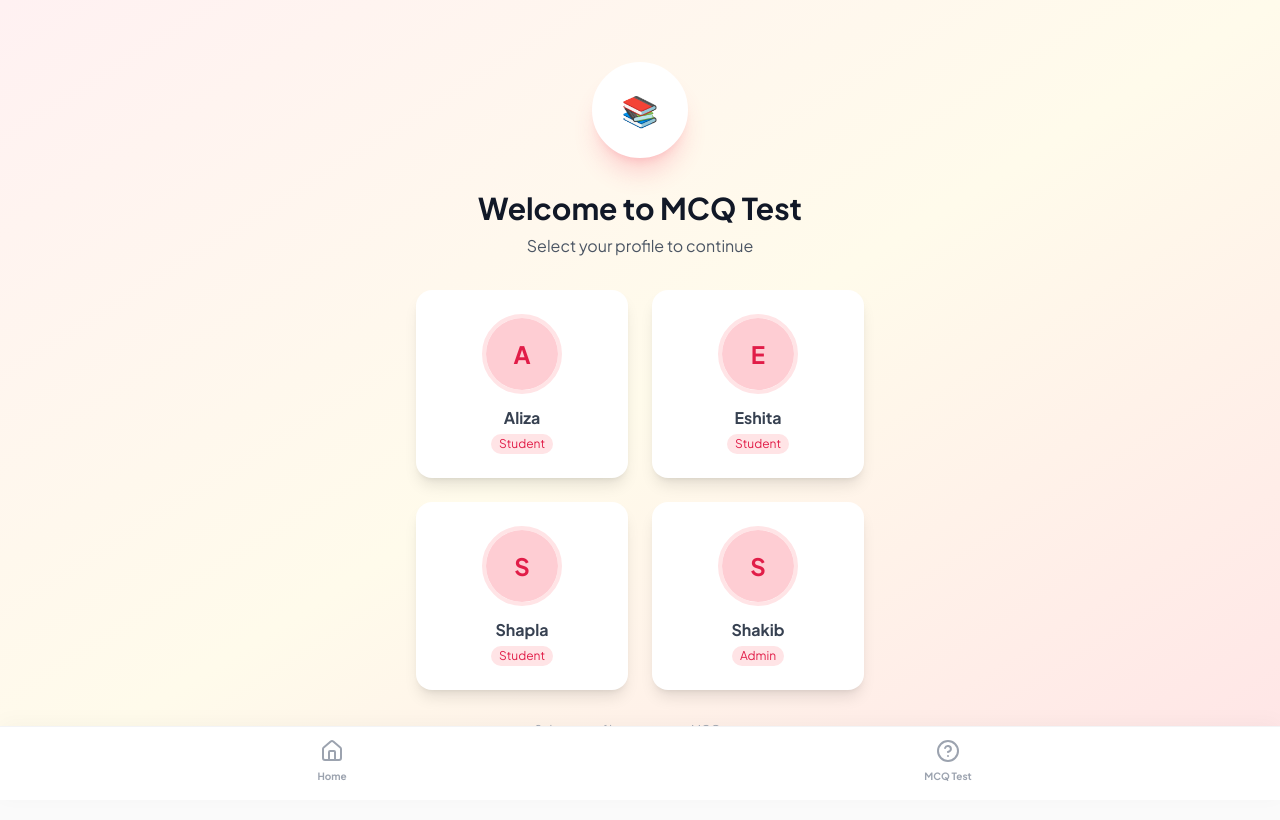
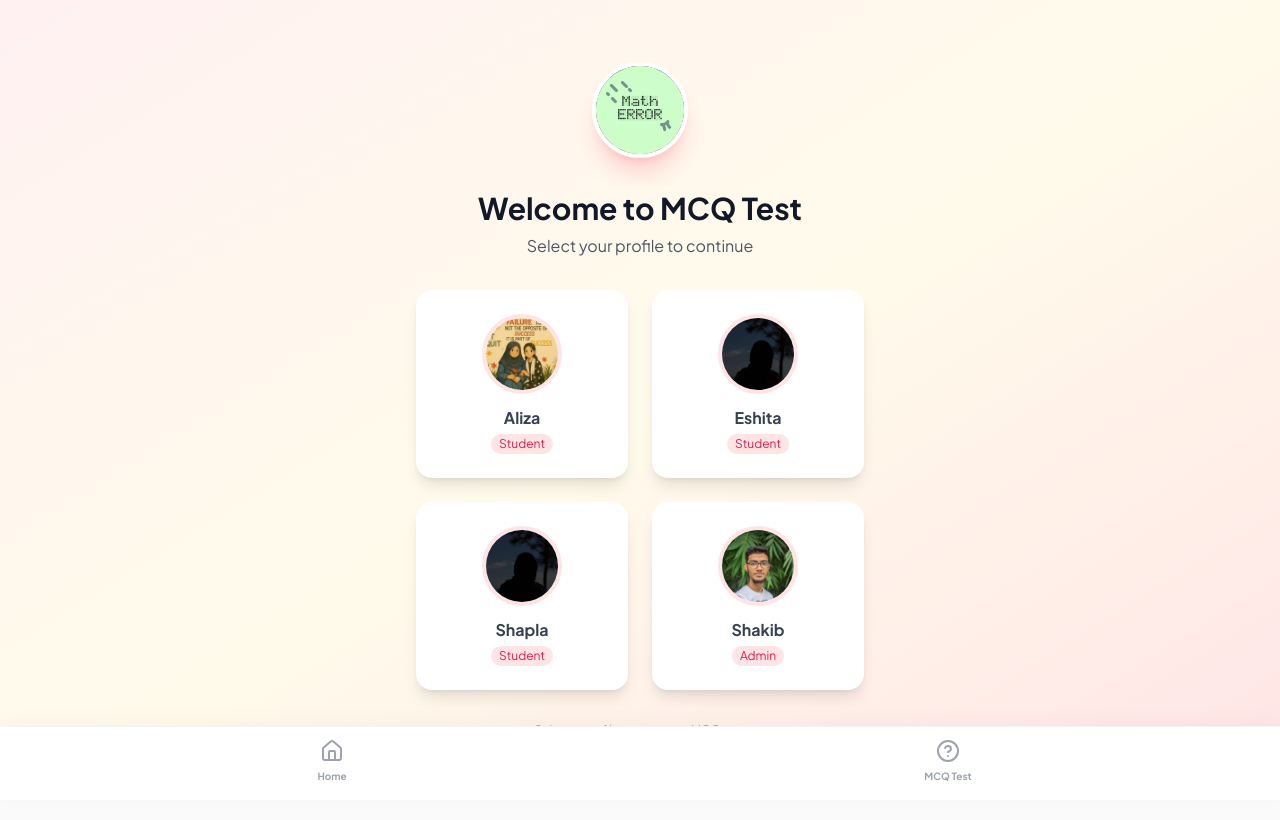
Before and after one commit to shaitools891-svg/mcq-test, a React (Vite) app: page /#/ in a window 1280 px wide. Shown: the top 820 px of the page. Built offline with nearby package versions, Linux system fonts and the light colour scheme.

Commit message:
Update website icon to use matherror.jpg and add profile pictures

```diff
--- a/index.html
+++ b/index.html
@@ -2,9 +2,9 @@
 <html lang="en">
   <head>
     <meta charset="UTF-8" />
-    <link rel="icon" type="image/svg+xml" href="./icons/logo.svg" />
+    <link rel="icon" type="image/jpeg" href="./assets/matherror.jpg" />
     <meta name="theme-color" content="#8B5CF6" />
-    <link rel="apple-touch-icon" href="./icons/logo.svg" />
+    <link rel="apple-touch-icon" href="./assets/matherror.jpg" />
     <meta name="apple-mobile-web-app-capable" content="yes" />
     <meta name="apple-mobile-web-app-status-bar-style" content="black-translucent" />
     <meta name="viewport" content="width=device-width, initial-scale=1.0, maximum-scale=1.0, user-scalable=no, viewport-fit=cover" />
--- a/src/components/ProfileSelection.tsx
+++ b/src/components/ProfileSelection.tsx
@@ -11,31 +11,31 @@ interface Profile {
   avatar: string
 }
 
-// No profile pictures - use initials instead
+// Profile pictures from assets
 const profiles: Profile[] = [
   {
     id: 'aliza',
     name: 'Aliza',
     role: 'student',
-    avatar: ''
+    avatar: './assets/aliza.jpg'
   },
   {
     id: 'eshita',
     name: 'Eshita',
     role: 'student',
-    avatar: ''
+    avatar: './assets/eshita.jpg'
   },
   {
     id: 'shapla',
     name: 'Shapla',
     role: 'student',
-    avatar: ''
+    avatar: './assets/eshita.jpg'
   },
   {
     id: 'shakib',
     name: 'Shakib',
     role: 'admin',
-    avatar: ''
+    avatar: './assets/shakib.jpg'
   }
 ]
 
@@ -60,7 +60,7 @@ export default function ProfileSelection() {
       <div className="mb-8">
         <div className="w-24 h-24 rounded-full bg-white dark:bg-zinc-800 shadow-xl shadow-rose-500/20 flex items-center justify-center overflow-hidden border-4 border-white dark:border-zinc-700">
           <img
-            src=""
+            src="./assets/matherror.jpg"
             alt="Logo"
             className="w-full h-full object-cover"
             onError={(e) => {
```
